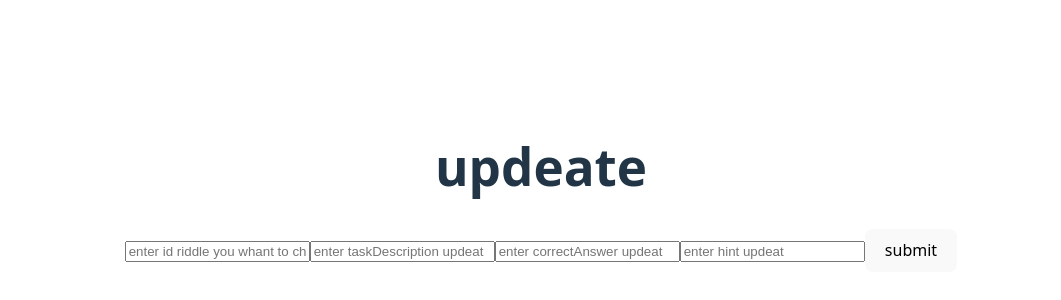
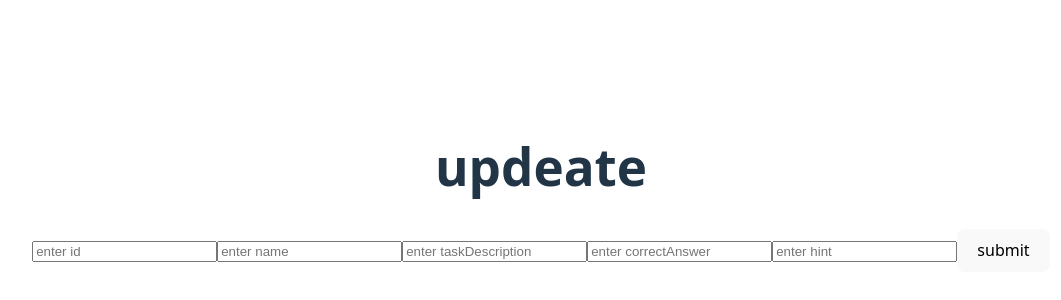
Before and after one commit to moshik1807/react-riddles, a React (Vite) app: page /updeate in a window 1280 px wide. Shown: the part 212-512 px from the top of the page, without its empty margins (99-1160 px from the left). Built offline with nearby package versions, Linux system fonts and the light colour scheme.

Commit message:
add updeate riddle

```diff
--- a/src/pages/updeateRiddle.tsx
+++ b/src/pages/updeateRiddle.tsx
@@ -1,13 +1,40 @@
+import { useRef } from "react"
+import { loadToken } from "../util/localstorege"
 export default function updeate(){
+    const form = useRef<HTMLFormElement>(null)
+    const id=useRef<HTMLInputElement>(null)
+    const name=useRef<HTMLInputElement>(null)
+    const taskDescription=useRef<HTMLInputElement>(null)
+    const correctAnswer=useRef<HTMLInputElement>(null)
+    const hint=useRef<HTMLInputElement>(null)
+
+    const stored = loadToken("authToken");
+
     return(
         <>
         <h1>updeate</h1>
-        <form action="">
-            <input type="text" name="id" placeholder="enter id riddle you whant to change"/>
-            <input type="text" name="taskDescription" placeholder="enter taskDescription updeat"/>
-            <input type="text" name="correctAnswer" placeholder="enter correctAnswer updeat"/>
-            <input type="text" name="hint" placeholder="enter hint updeat" />
-            <button type="submit">submit</button>
+        <form ref={form} action="">
+            <input type="text" name="id" placeholder="enter id" ref={id}/>
+            <input type="text" name="name" placeholder="enter name" ref={name}/>
+            <input type="text" name="taskDescription" placeholder="enter taskDescription" ref={taskDescription}/>
+            <input type="text" name="correctAnswer" placeholder="enter correctAnswer" ref={correctAnswer}/>
+            <input type="text" name="hint" placeholder="enter hint" ref={hint}/>
+            <button type="submit" onClick={(e)=>{
+                e.preventDefault();
+                const formData = new FormData(form.current as HTMLFormElement);
+                const riddle: Record<string, any> = {};
+
+                formData.forEach((value, key) => {
+                    riddle[key] = value;
+                });
+                fetch('http://localhost:2123/riddle/updeate', {
+                    method: 'PUT',
+                    headers: {
+                    'Content-Type': 'application/json',
+                    'Authorization':'Bearer ' + stored},
+                    body: JSON.stringify(riddle)
+                })
+                }}>submit</button>
         </form>
         </>
     )
```
